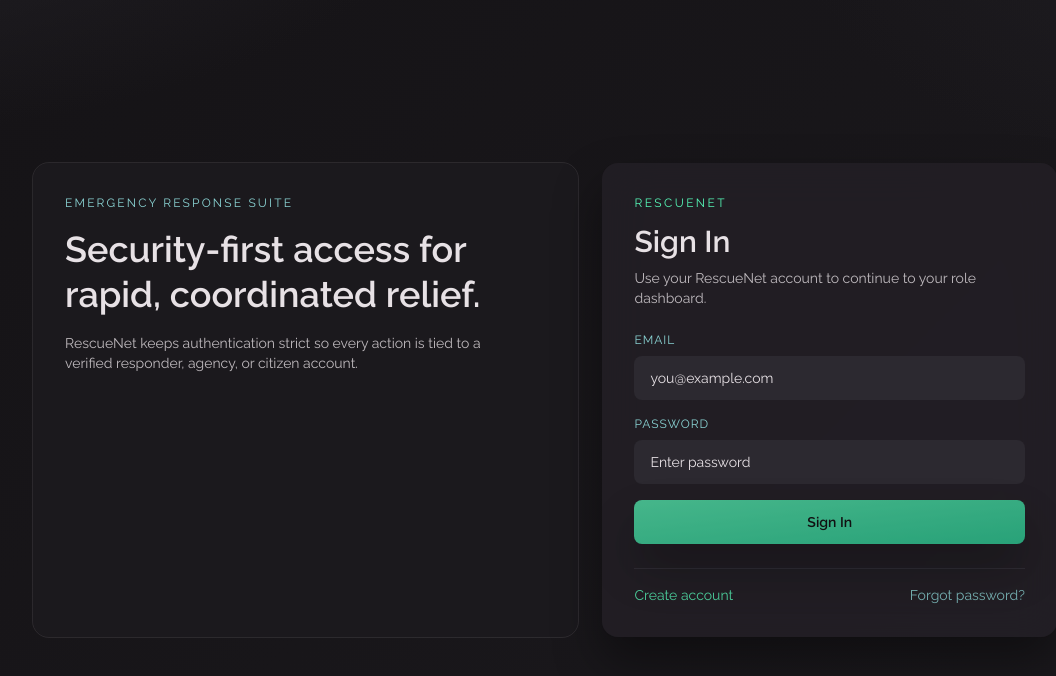
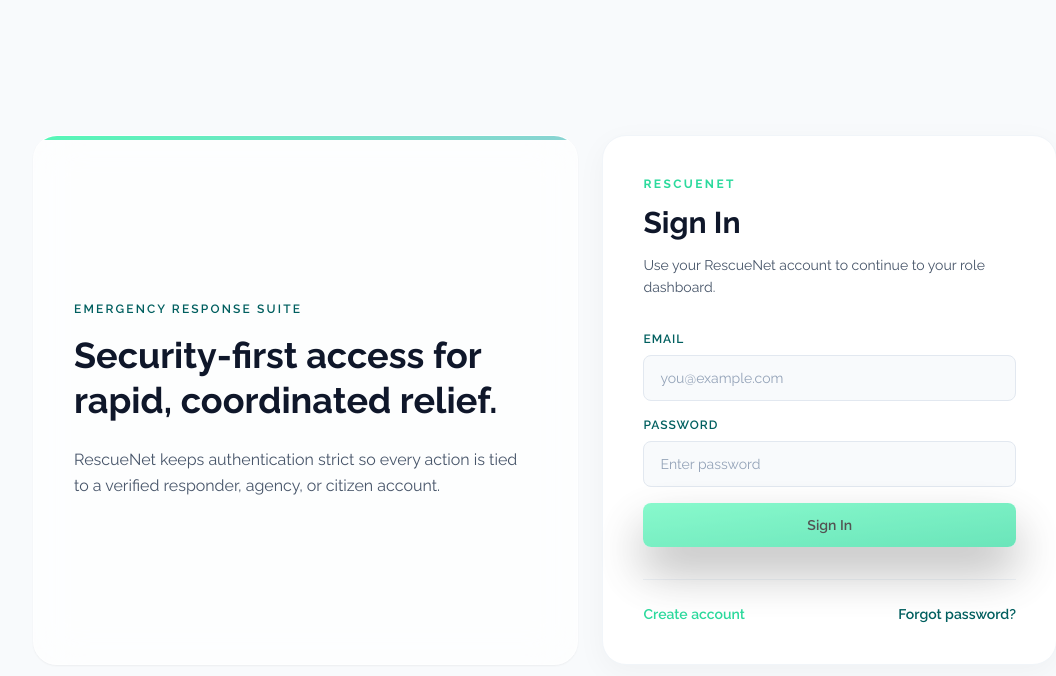
Before and after one commit to Master-GB/RescueNet, a React (Create React App) app in the folder client/: page /auth/login in a window 1280 px wide. Shown: the top 676 px of the page, without its empty margins (95-1151 px from the left). Built offline with nearby package versions, Linux system fonts and the light colour scheme; no server answers.

Commit message:
feat(auth): implement light theme palette and update authentication components to use tokenized styles

```diff
--- a/client/src/components/authentication/AuthAlert.js
+++ b/client/src/components/authentication/AuthAlert.js
@@ -2,20 +2,24 @@ import React from "react";
 
 const variantStyles = {
   info: {
-    backgroundColor: "var(--surface-container-high)",
-    color: "var(--secondary)",
+    backgroundColor: "var(--auth-bg)",
+    color: "var(--secondary-container)",
+    border: "1px solid var(--auth-border)",
   },
   success: {
-    backgroundColor: "var(--surface-container-high)",
-    color: "var(--primary)",
+    backgroundColor: "var(--auth-success-bg)",
+    color: "var(--primary-container)",
+    border: "1px solid var(--auth-success-border)",
   },
   warning: {
-    backgroundColor: "var(--surface-container-high)",
+    backgroundColor: "var(--auth-warning-bg)",
     color: "var(--warning)",
+    border: "1px solid var(--auth-warning-border)",
   },
   error: {
-    backgroundColor: "var(--surface-container-high)",
+    backgroundColor: "var(--auth-danger-bg)",
     color: "var(--danger)",
+    border: "1px solid var(--auth-danger-border)",
   },
 };
 
@@ -29,7 +33,7 @@ export default function AuthAlert({
 
   return (
     <div
-      className="rounded-lg px-4 py-3 text-sm ghost-outline"
+      className="rounded-lg px-4 py-3 text-sm font-medium"
       style={variantStyles[variant] || variantStyles.info}
     >
       {message}
--- a/client/src/components/authentication/AuthInput.js
+++ b/client/src/components/authentication/AuthInput.js
@@ -17,7 +17,7 @@ export default function AuthInput({
 }) {
   return (
     <label className="block">
-      <span className="mb-2 block text-xs uppercase tracking-[0.08em] text-secondary">
+      <span className="mb-2 block text-xs uppercase tracking-[0.08em] text-secondary-container font-semibold">
         {label}
       </span>
       <input
@@ -30,17 +30,17 @@ export default function AuthInput({
         required={required}
         maxLength={maxLength}
         disabled={disabled}
-        className={`focus-ghost w-full rounded-lg bg-surface-container-highest px-4 py-3 text-sm text-on-surface outline-none transition placeholder:text-on-surface ${
-          error ? "ghost-outline" : ""
+        className={`focus-ghost w-full rounded-lg bg-auth-bg border border-auth-border px-4 py-3 text-sm text-auth-text outline-none transition placeholder:text-auth-placeholder focus:bg-auth-surface focus:border-primary-container ${
+          error ? "border-danger bg-auth-danger-bg" : ""
         } ${className}`}
       />
       {error ? (
-        <span className="mt-1 block text-xs" style={{ color: "var(--danger)" }}>
+        <span className="mt-2 block text-xs font-medium text-danger">
           {error}
         </span>
       ) : null}
       {!error && hint ? (
-        <span className="mt-1 block text-xs text-on-surface opacity-80">{hint}</span>
+        <span className="mt-2 block text-xs text-auth-text-muted">{hint}</span>
       ) : null}
     </label>
   );
--- a/client/src/components/authentication/AuthShell.js
+++ b/client/src/components/authentication/AuthShell.js
@@ -9,32 +9,33 @@ export default function AuthShell({
 }) {
   return (
     <div
-      className="min-h-screen text-on-surface px-4 py-8 md:px-8"
-      style={{
-        background:
-          "radial-gradient(1200px 520px at -10% -20%, var(--surface-container-high), transparent 58%), radial-gradient(1000px 520px at 110% -10%, var(--surface-container), transparent 52%), linear-gradient(135deg, var(--surface) 0%, var(--surface-container-low) 100%)",
-      }}
+      className="min-h-screen text-auth-text-strong px-4 py-8 md:px-8 bg-auth-bg relative overflow-hidden"
     >
-      <div className="mx-auto flex min-h-[calc(100vh-4rem)] w-full max-w-6xl items-center justify-center">
+      {/* Decorative light theme background elements */}
+      <div className="absolute top-0 right-0 w-[800px] h-[800px] bg-primary/10 rounded-full blur-[100px] -translate-y-1/2 translate-x-1/3"></div>
+      <div className="absolute bottom-0 left-0 w-[600px] h-[600px] bg-secondary/10 rounded-full blur-[80px] translate-y-1/3 -translate-x-1/4"></div>
+
+      <div className="mx-auto flex min-h-[calc(100vh-4rem)] w-full max-w-6xl items-center justify-center relative z-10">
         <div className="grid w-full max-w-5xl gap-6 md:grid-cols-[1.2fr_1fr]">
-          <section className="hidden rounded-2xl bg-surface-container-low p-8 md:block ghost-outline">
-            <p className="text-xs uppercase tracking-[0.18em] text-secondary">Emergency Response Suite</p>
-            <h2 className="mt-4 text-4xl font-semibold leading-tight">
+          <section className="hidden rounded-3xl bg-auth-surface-glass backdrop-blur-xl p-10 md:flex flex-col justify-center border border-auth-surface-glass-border shadow-sm relative overflow-hidden">
+            <div className="absolute top-0 left-0 w-full h-1 bg-gradient-to-r from-primary to-secondary"></div>
+            <p className="text-xs uppercase tracking-[0.18em] text-secondary-container font-semibold">Emergency Response Suite</p>
+            <h2 className="mt-4 text-4xl font-bold leading-tight text-auth-text">
               Security-first access for rapid, coordinated relief.
             </h2>
-            <p className="mt-4 max-w-md text-sm text-on-surface opacity-80">
+            <p className="mt-6 max-w-md text-base text-auth-text-soft leading-relaxed">
               RescueNet keeps authentication strict so every action is tied to a verified responder, agency, or citizen account.
             </p>
           </section>
 
-          <section className="glass-panel rounded-2xl p-6 shadow-ambient sm:p-8">
-            <p className="text-xs uppercase tracking-[0.2em] text-primary">{eyebrow}</p>
-            <h1 className="mt-3 text-3xl font-semibold leading-tight">{title}</h1>
-            {subtitle ? <p className="mt-2 text-sm text-on-surface opacity-80">{subtitle}</p> : null}
+          <section className="bg-auth-surface rounded-3xl p-8 sm:p-10 shadow-auth-shell-panel border border-auth-border-subtle flex flex-col justify-center">
+            <p className="text-xs uppercase tracking-[0.2em] text-primary-container font-bold">{eyebrow}</p>
+            <h1 className="mt-3 text-3xl font-bold leading-tight text-auth-text">{title}</h1>
+            {subtitle ? <p className="mt-3 text-sm text-auth-text-soft leading-relaxed">{subtitle}</p> : null}
 
-            <div className="mt-6">{children}</div>
+            <div className="mt-8">{children}</div>
 
-            {footer ? <div className="mt-6 border-t border-surface-bright pt-4 text-sm">{footer}</div> : null}
+            {footer ? <div className="mt-8 border-t border-auth-border-subtle pt-6 text-sm">{footer}</div> : null}
           </section>
         </div>
       </div>
--- a/client/src/components/authentication/OtpInput.js
+++ b/client/src/components/authentication/OtpInput.js
@@ -12,7 +12,7 @@ export default function OtpInput({
 
   return (
     <label className="block">
-      <span className="mb-2 block text-xs uppercase tracking-[0.08em] text-secondary">
+      <span className="mb-2 block text-xs uppercase tracking-[0.08em] text-secondary-container font-semibold">
         Verification Code
       </span>
       <input
@@ -24,9 +24,9 @@ export default function OtpInput({
         onChange={handleChange}
         disabled={disabled}
         placeholder="Enter 6-digit code"
-        className="focus-ghost w-full rounded-lg bg-surface-container-highest px-4 py-3 text-center text-xl tracking-[0.35em] text-on-surface outline-none placeholder:tracking-normal placeholder:text-sm placeholder:text-on-surface"
+        className="focus-ghost w-full rounded-lg bg-auth-bg border border-auth-border px-4 py-3 text-center text-xl tracking-[0.35em] text-auth-text outline-none transition focus:bg-auth-surface focus:border-primary-container placeholder:tracking-normal placeholder:text-sm placeholder:text-auth-placeholder"
       />
-      <span className="mt-1 block text-xs text-on-surface opacity-80">
+      <span className="mt-2 block text-xs text-auth-text-muted">
         Enter the six digit code sent to your registered email.
       </span>
     </label>
--- a/client/src/pages/auth/ForgotPasswordPage.js
+++ b/client/src/pages/auth/ForgotPasswordPage.js
@@ -128,7 +128,7 @@ export default function ForgotPasswordPage() {
       title="Reset Password"
       subtitle="Complete the 3-step reset flow: request code, verify code, set a new password."
       footer={
-        <Link className="text-primary hover:underline" to="/auth/login">
+        <Link className="text-primary-container font-semibold hover:underline" to="/auth/login">
           Back to Sign In
         </Link>
       }
@@ -213,7 +213,7 @@ export default function ForgotPasswordPage() {
       ) : null}
 
       {step === "done" ? (
-        <p className="text-sm text-on-surface opacity-80">
+        <p className="text-sm text-auth-text-muted">
           Redirecting to login...
         </p>
       ) : null}
--- a/client/src/pages/auth/LoginPage.js
+++ b/client/src/pages/auth/LoginPage.js
@@ -70,11 +70,11 @@ export default function LoginPage() {
       title="Sign In"
       subtitle="Use your RescueNet account to continue to your role dashboard."
       footer={
-        <div className="flex items-center justify-between gap-3 text-on-surface opacity-80">
-          <Link className="text-primary hover:underline" to="/auth/register">
+        <div className="flex items-center justify-between gap-3 text-auth-text-muted">
+          <Link className="text-primary-container font-semibold hover:underline" to="/auth/register">
             Create account
           </Link>
-          <Link className="text-secondary hover:underline" to="/auth/forgot-password">
+          <Link className="text-secondary-container font-semibold hover:underline" to="/auth/forgot-password">
             Forgot password?
           </Link>
         </div>
--- a/client/src/pages/auth/OtpVerificationPage.js
+++ b/client/src/pages/auth/OtpVerificationPage.js
@@ -132,8 +132,8 @@ export default function OtpVerificationPage() {
       title="Verify Your Account"
       subtitle="Account verification is mandatory before login and dashboard access."
       footer={
-        <p className="text-xs text-on-surface opacity-80">
-          Logged in as <span className="text-primary">{user?.email || "current user"}</span>
+        <p className="text-xs text-auth-text-muted">
+          Logged in as <span className="text-primary-container font-semibold">{user?.email || "current user"}</span>
         </p>
       }
     >
--- a/client/src/pages/auth/RegisterPage.js
+++ b/client/src/pages/auth/RegisterPage.js
@@ -99,9 +99,9 @@ export default function RegisterPage() {
       title="Create Account"
       subtitle="Register your role and continue immediately to mandatory OTP verification."
       footer={
-        <div className="text-on-surface opacity-80">
+        <div className="text-auth-text-muted">
           Already have an account?{" "}
-          <Link className="text-primary hover:underline" to="/auth/login">
+          <Link className="text-primary-container font-semibold hover:underline" to="/auth/login">
             Sign in
           </Link>
         </div>
@@ -157,13 +157,13 @@ export default function RegisterPage() {
         />
 
         <label className="block">
-          <span className="mb-2 block text-xs uppercase tracking-[0.08em] text-secondary">
+          <span className="mb-2 block text-xs uppercase tracking-[0.08em] text-secondary-container font-semibold">
             Role
           </span>
           <select
             value={role}
             onChange={(event) => setRole(event.target.value)}
-            className="focus-ghost w-full rounded-lg bg-surface-container-highest px-4 py-3 text-sm text-on-surface outline-none"
+            className="focus-ghost w-full rounded-lg bg-auth-bg border border-auth-border px-4 py-3 text-sm text-auth-text outline-none transition focus:bg-auth-surface focus:border-primary-container"
           >
             {roleOptions.map((item) => (
               <option key={item} value={item}>
--- a/client/src/styles/design-tokens.css
+++ b/client/src/styles/design-tokens.css
@@ -36,4 +36,28 @@
   --spacing-10: 3.2rem;
 
   --ambient-shadow: 0px 24px 48px rgba(0, 0, 0, 0.4);
+
+  /* Auth light palette tokens (value-preserving) */
+  --auth-bg: #f8fafc;
+  --auth-surface: #ffffff;
+  --auth-surface-glass: rgba(255, 255, 255, 0.7);
+  --auth-surface-glass-border: rgba(255, 255, 255, 0.5);
+
+  --auth-border: #e2e8f0;
+  --auth-border-subtle: #f1f5f9;
+
+  --auth-text: #0f172a;
+  --auth-text-strong: #1e293b;
+  --auth-text-soft: #475569;
+  --auth-text-muted: #64748b;
+  --auth-placeholder: #94a3b8;
+
+  --auth-success-bg: #f0fdf4;
+  --auth-success-border: #bbf7d0;
+  --auth-warning-bg: #fefce8;
+  --auth-warning-border: #fef08a;
+  --auth-danger-bg: #fef2f2;
+  --auth-danger-border: #fecaca;
+
+  --auth-shell-panel-shadow: 0 8px 30px rgba(0, 0, 0, 0.04);
 }
--- a/client/tailwind.config.js
+++ b/client/tailwind.config.js
@@ -23,9 +23,31 @@ module.exports = {
         "secondary-container": "var(--secondary-container)",
         tertiary: "var(--tertiary)",
         "on-primary": "var(--on-primary)",
+        danger: "var(--danger)",
+        warning: "var(--warning)",
+        success: "var(--success)",
+
+        "auth-bg": "var(--auth-bg)",
+        "auth-surface": "var(--auth-surface)",
+        "auth-surface-glass": "var(--auth-surface-glass)",
+        "auth-surface-glass-border": "var(--auth-surface-glass-border)",
+        "auth-border": "var(--auth-border)",
+        "auth-border-subtle": "var(--auth-border-subtle)",
+        "auth-text": "var(--auth-text)",
+        "auth-text-strong": "var(--auth-text-strong)",
+        "auth-text-soft": "var(--auth-text-soft)",
+        "auth-text-muted": "var(--auth-text-muted)",
+        "auth-placeholder": "var(--auth-placeholder)",
+        "auth-success-bg": "var(--auth-success-bg)",
+        "auth-success-border": "var(--auth-success-border)",
+        "auth-warning-bg": "var(--auth-warning-bg)",
+        "auth-warning-border": "var(--auth-warning-border)",
+        "auth-danger-bg": "var(--auth-danger-bg)",
+        "auth-danger-border": "var(--auth-danger-border)",
       },
       boxShadow: {
         ambient: "var(--ambient-shadow)",
+        "auth-shell-panel": "var(--auth-shell-panel-shadow)",
       },
     },
   },
```
Also changed, not shown: client/src/components/authentication/AuthLoadingScreen.js (+4 -4 lines), client/src/components/authentication/PendingApprovalNotice.js (+9 -6 lines), 2 other files (tests, documents, lock files or other folders).
